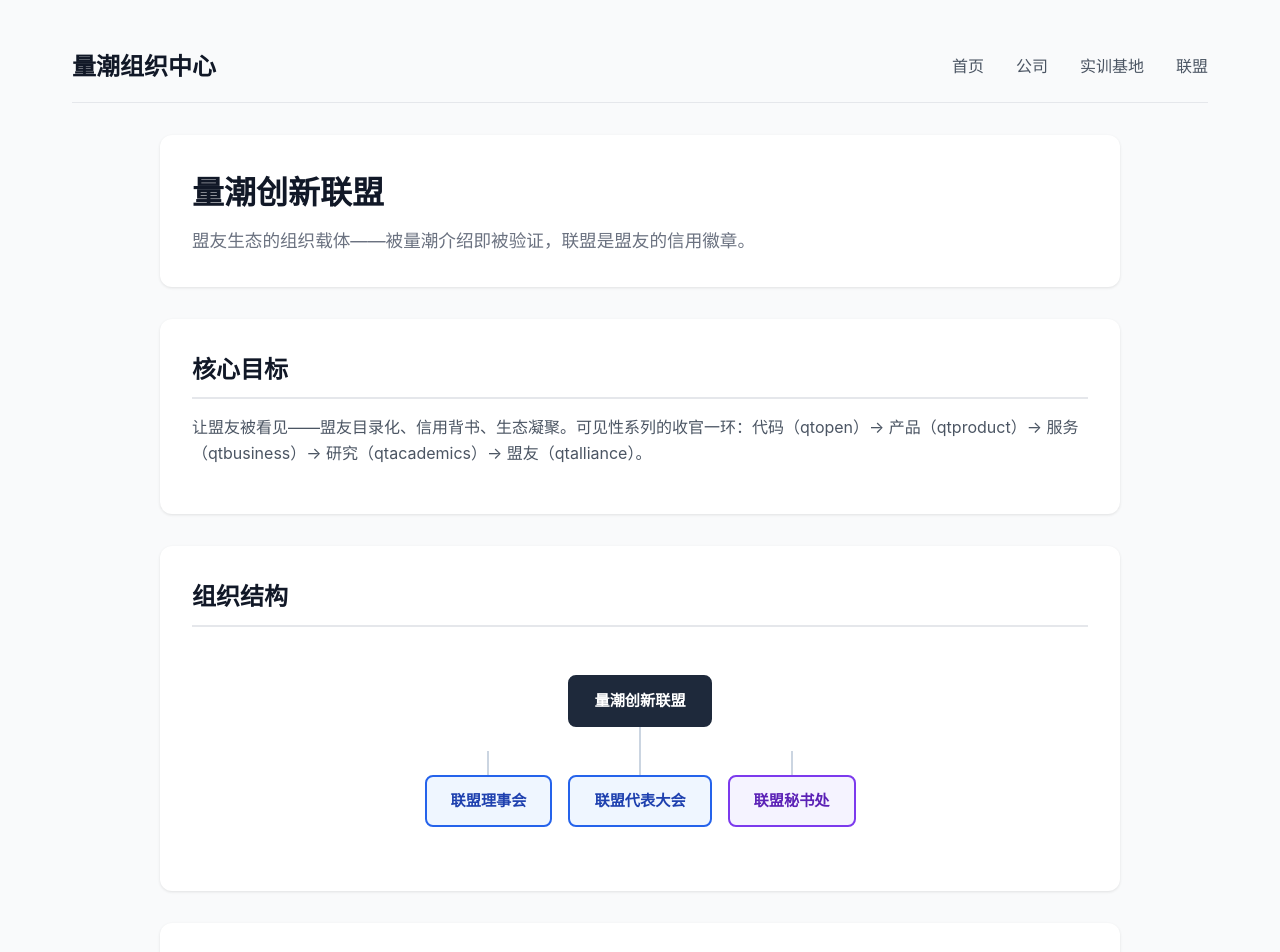
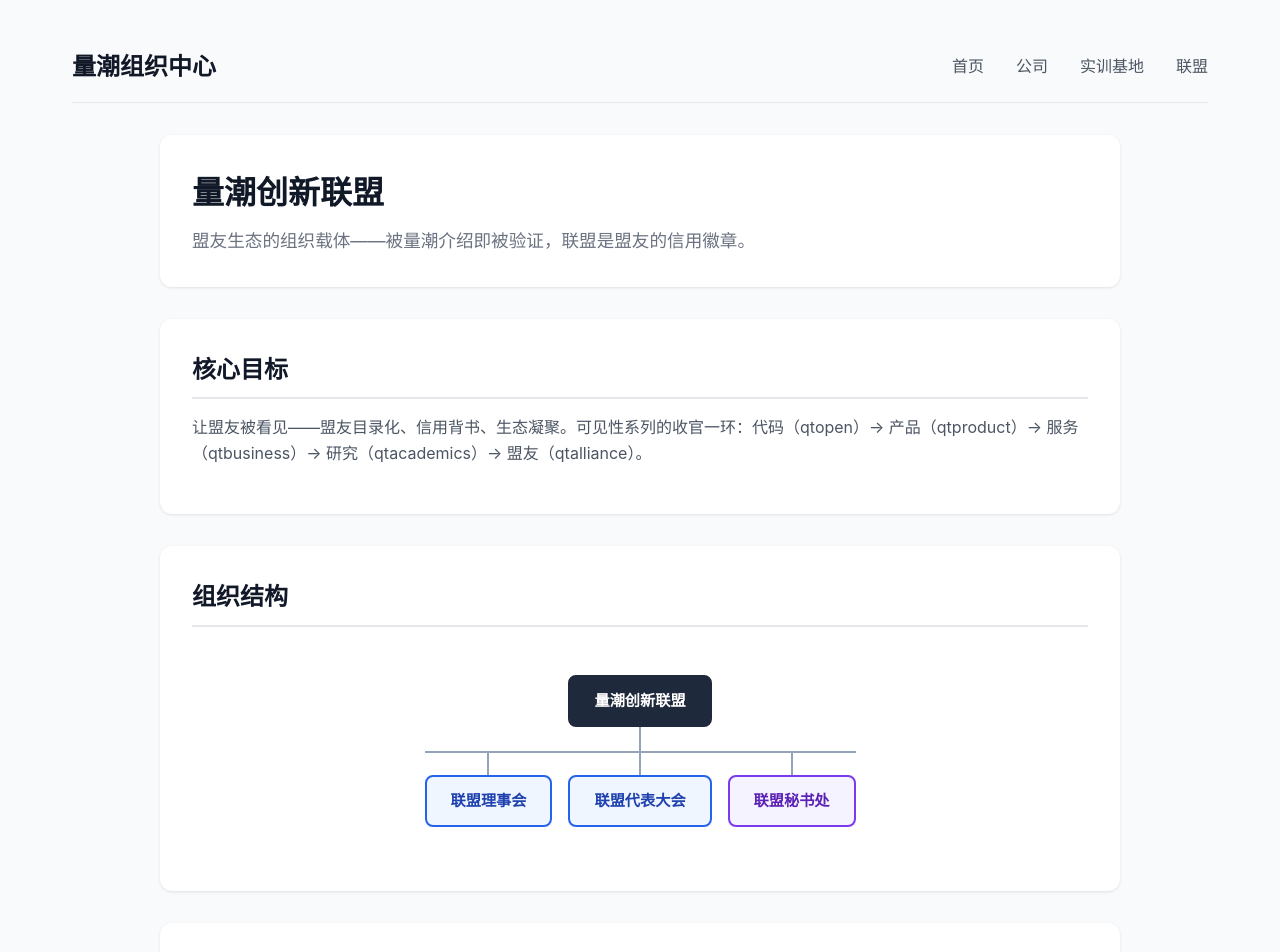
Before and after one commit to quanttide/qtorg, a React (Vite) app in the folder src/site/: page /qtalliance in a window 1280 px wide. Shown: the top 952 px of the page. Built offline with nearby package versions, Linux system fonts and the light colour scheme.

Commit message:
fix: 组织结构树连接线加粗并加深颜色
- 连接线宽度从 2px 保持不变
- 颜色从 #cbd5e1 改为 #94a3b8（更深）
- 添加横线连接子节点

```diff
--- a/src/site/src/index.css
+++ b/src/site/src/index.css
@@ -318,7 +318,7 @@ footer {
 .tree-connector {
   width: 2px;
   height: 24px;
-  background: #cbd5e1;
+  background: #94a3b8;
   flex-shrink: 0;
 }
 
@@ -327,6 +327,17 @@ footer {
   gap: 1rem;
   padding-top: 0;
   flex-wrap: nowrap;
+  position: relative;
+}
+
+.tree-children::before {
+  content: '';
+  position: absolute;
+  top: 0;
+  left: 0;
+  right: 0;
+  height: 2px;
+  background: #94a3b8;
 }
 
 .tree-child-wrapper {
@@ -339,7 +350,7 @@ footer {
 .tree-child-connector {
   width: 2px;
   height: 24px;
-  background: #cbd5e1;
+  background: #94a3b8;
   flex-shrink: 0;
 }
 
```
